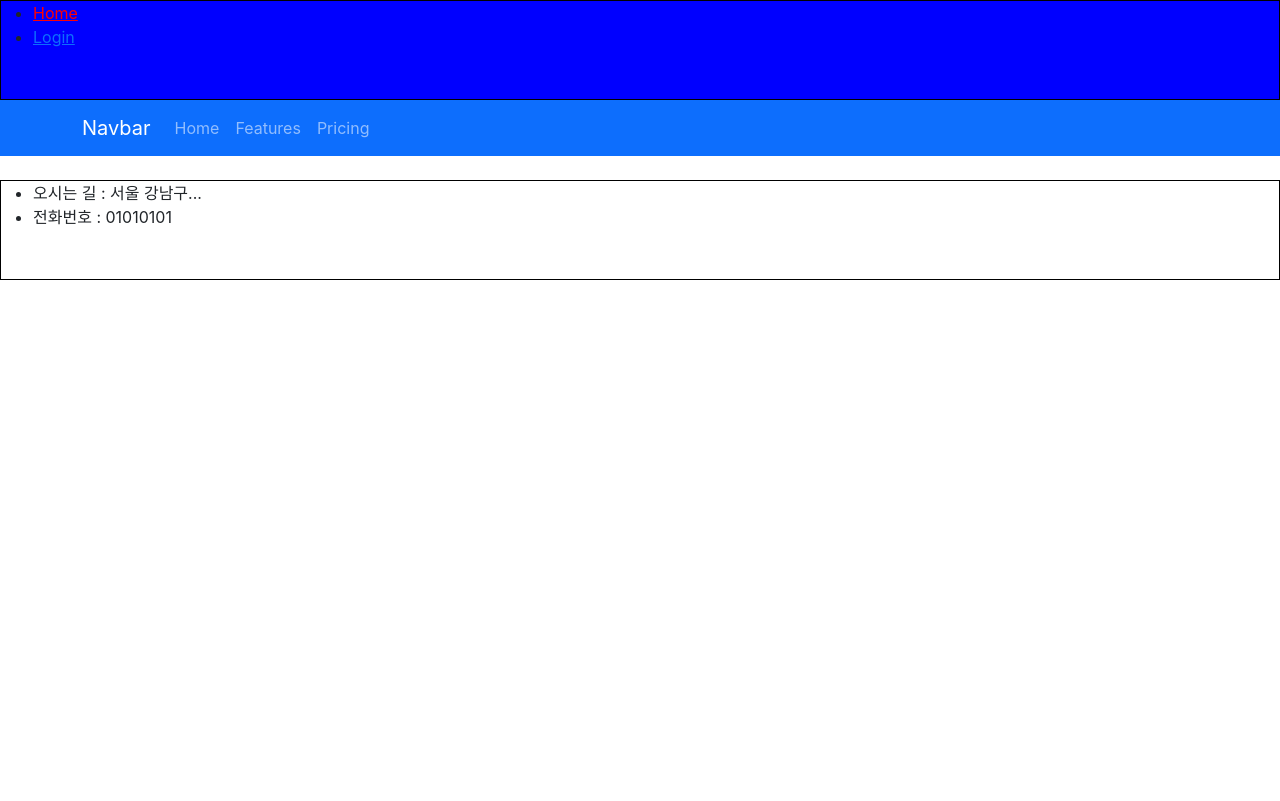
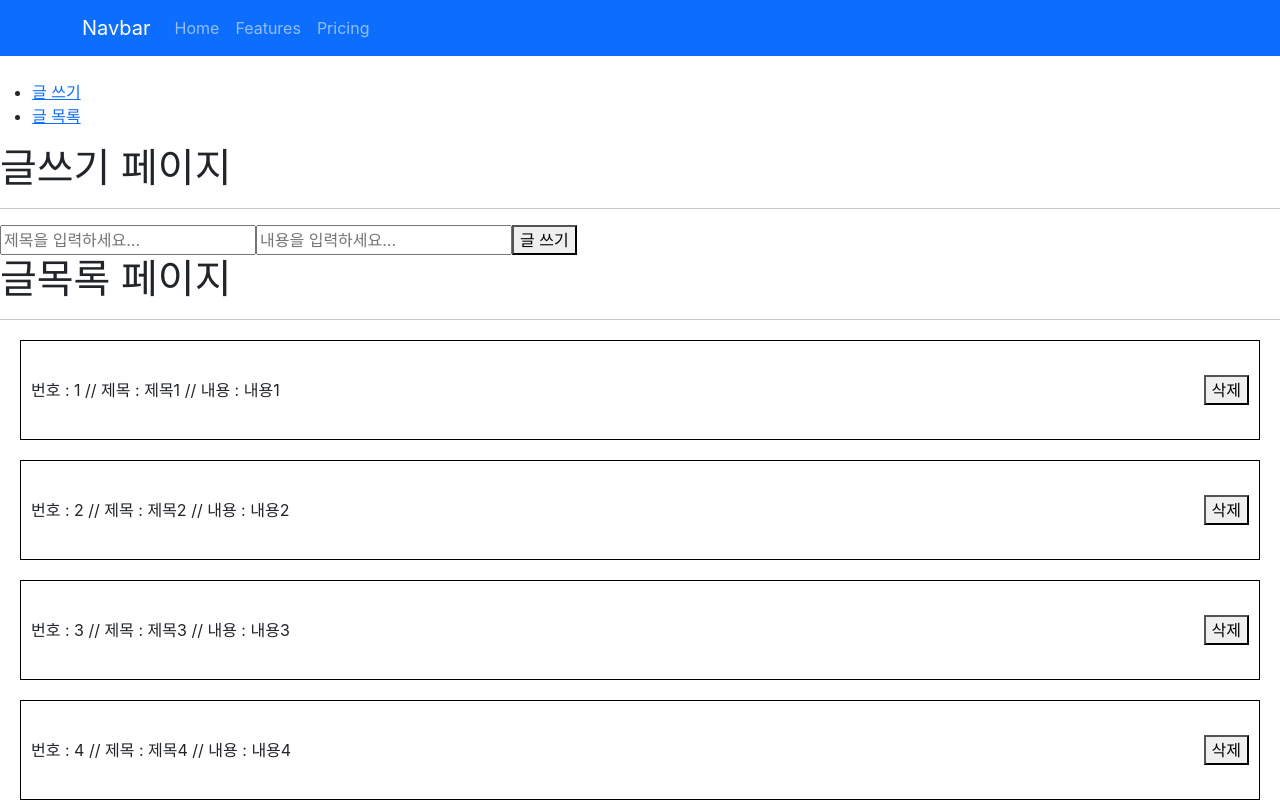
Before and after one commit to JangDongHa/React, a React (Create React App) app: page /list in a window 1280 px wide. Shown: the top 801 px of the page. Built offline with nearby package versions, Linux system fonts and the light colour scheme.

Commit message:
React Project(22/02/18)

```diff
--- a/src/App.js
+++ b/src/App.js
@@ -6,6 +6,10 @@ import MainPage from "./components/pages/MainPage";
 import Footer from "./components/Footer";
 import Header from "./components/Header";
 import { Route, Routes } from "react-router-dom";
+import { Nav } from "react-bootstrap";
+import Navigation from "./components/Navigation";
+import ListPage from "./pages/ListPage";
+import WritePage from "./pages/WritePage";
 
 //0. React Engine = Data 변경을 감지하여 UI를 그려주는 역할
 //1. 실행 과정 (index.html) react에서 page를 바꾼다라는 개념 = body의 내용을 바꾼다. (page를 변경하는 것이 아닌 하나의 페이지에서 body의 내용만 바뀜)
@@ -28,16 +32,19 @@ import { Route, Routes } from "react-router-dom";
 function App() {
   // = js에서 let t = document.createElement("h1");
   // t.style = {font-size: "1.5em"}';
-  // 내부에서 Style을 관리하면
+  // 내부에서 Style을 관리하면 유동적인 스타일 변경 가능
 
 
 
   return <div>
     <div>
       <Header />
+        <Navigation />
         <Routes>
           <Route path="/" element={<MainPage />} />
           <Route path="/login/:id" element={<LoginPage />} />
+          <Route path="/list" element={<ListPage />}/>
+          <Route path="/write" element={<WritePage />}/>
         </Routes>
       <Footer />
     </div>
--- a/src/components/Header.js
+++ b/src/components/Header.js
@@ -1,5 +1,5 @@
 import React from 'react';
-import { Container, Nav, Navbar } from 'react-bootstrap';
+import { Button, Container, Form, FormControl, Nav, Navbar } from 'react-bootstrap';
 import { Link } from 'react-router-dom';
 import styled from 'styled-components';
 
@@ -19,27 +19,14 @@ const Header = () => {
     return (
         <>
             <div>
-                <StyledHeaderDiv backgroundColor= "blue">
-                <ul>
-                    <li>
-                        <StyledHeaderLink to="/" color='white'>Home</StyledHeaderLink>
-                    </li>
-                    <li>
-                        <Link to="/login/10">Login</Link>
-                    </li>
-                </ul>
-                </StyledHeaderDiv>
-            </div>
-            <div>
-                            <>
-
+                <>
                 <Navbar bg="primary" variant="dark">
                     <Container>
-                    <Navbar.Brand href="#home">Navbar</Navbar.Brand>
+                    <Link to="/" className='navbar-brand'>Navbar</Link>
                     <Nav className="me-auto">
-                    <Nav.Link href="#home">Home</Nav.Link>
-                    <Nav.Link href="#features">Features</Nav.Link>
-                    <Nav.Link href="#pricing">Pricing</Nav.Link>
+                    <Link to="/" className='nav-link'>Home</Link>
+                    <Link to="/" className='nav-link'>Features</Link>
+                    <Link to="/" className='nav-link'>Pricing</Link>
                     </Nav>
                     </Container>
                 </Navbar>
@@ -52,3 +39,17 @@ const Header = () => {
 };
 
 export default Header;
+
+
+{/* <div>
+                <StyledHeaderDiv backgroundColor= "blue">
+                <ul>
+                    <li>
+                        <StyledHeaderLink to="/" color='white'>Home</StyledHeaderLink>
+                    </li>
+                    <li>
+                        <Link to="/login/10">Login</Link>
+                    </li>
+                </ul>
+                </StyledHeaderDiv>
+            </div> */}
--- /dev/null
+++ b/src/components/Navigation.js
@@ -0,0 +1,15 @@
+import React from 'react';
+import { Link } from 'react-router-dom';
+
+const Navigation = () => {
+    return (
+        <div>
+            <ul>
+            <li><Link to="/write">글 쓰기</Link></li>
+            <li><Link to="/list">글 목록</Link></li>
+            </ul>
+        </div>
+    );
+};
+
+export default Navigation;
--- a/src/components/main/Main.js
+++ b/src/components/main/Main.js
@@ -26,7 +26,6 @@ const Main = (props) => {
     const {boards, setBoards, number, setNumber, user} = props; // const boards = props.boards 라고 하지 않고 넘어온 변수의 이름을 {} 내에 넣으면 알아서 매핑해서 넣어줌
 
 
-
     return (
         <div>
             <h1>This is Main Page (username : {user.username})</h1>
--- /dev/null
+++ b/src/pages/ListPage.js
@@ -0,0 +1,77 @@
+import React from 'react';
+import { useState } from 'react/cjs/react.development';
+import styled from 'styled-components';
+import WritePage from './WritePage';
+
+const ListPage = () =>{
+    const StyledItemBoxDiv = styled.div`
+        display: flex;
+        justify-content: space-between;
+        border: 1px solid black;
+        padding: 10px;
+        height: 100px;
+        margin: 20px;
+        align-items: center;
+    `;
+
+    const [posts, setPosts] = useState([
+        {id: 1, title: "제목1", content: "내용1"},
+        {id: 2, title: "제목2", content: "내용2"},
+        {id: 3, title: "제목3", content: "내용3"},
+        {id: 4, title: "제목4", content: "내용4"},
+        {id: 5, title: "제목5", content: "내용5"}
+    ])
+
+    const [post, setPost] = useState({
+        id: 6,
+        title: "",
+        content: ""
+    });
+
+    const handleWrite = ()=>{
+        // ListPage의 setPosts에 입력한 input값을 담아야함
+        setPost({...post, id: post.id+1}); // post가 추가될 때마다 1씩 증가
+        setPosts([...posts, post]);
+    };
+
+    const handleChangeTitle = (e)=>{ // onChange가 되었을 때 변경된 이벤트가 e로 들어감
+        setPost({title: e.target.value}); // setPost로 상태 변경을 하기 전까지는 변수는 변경이 되지 않기 때문에 setPost를 넣지 않으면 값이 들어가지 않음
+    };
+
+    const handlechangeContent = (e)=>{
+        setPost({content: e.target.value});
+    };
+
+    const handleForm = (e)=>{ // 위처럼 하면 10개의 input이면 10개의 변수를 만들어야 하기 때문에 input에 name을 추가하여 하나로 관리하는 것이 좋음
+        // console.log(e.target.name); // e.target.name : input 내 name 값
+        //console.log(e.target.value); // e.target.value : input 내 value 값
+
+        // computed property names 문법 (key값 동적 할당)
+
+        setPost({...post, [e.target.name] : e.target.value}) // []로 묶은 값이 key값 : value 값으로 해서 name에 따른 value값을 넣어줌]
+
+        console.log(post.title);
+        console.log(post.content);
+    }
+    return (
+        <div>
+            <h1>글쓰기 페이지</h1>
+            <hr/>
+            <form>
+                <input type="text" placeholder="제목을 입력하세요..." value={post.title} onChange={handleForm} name="title"/>
+                <input type="text" placeholder="내용을 입력하세요..." value={post.content} onChange={handleForm} name="content"/>
+                <button type="button" onClick={handleWrite}>글 쓰기</button>
+            </form>
+            <h1>글목록 페이지</h1>
+            <hr />
+            {posts.map((post)=> <StyledItemBoxDiv>
+                <div>
+                번호 : {post.id} // 제목 : {post.title} // 내용 : {post.content}
+                </div>
+                <button>삭제</button>
+                </StyledItemBoxDiv>)}
+        </div>
+    );
+};
+
+export default ListPage;
--- /dev/null
+++ b/src/pages/WritePage.js
@@ -0,0 +1,20 @@
+import React from 'react';
+
+const WritePage = () => {
+    const handleWrite = ()=>{
+        // ListPage의 setPosts에 입력한 input값을 담아야함
+        let post = {id: 6, title: "input data"};
+    };
+    return (
+        <div>
+            <h1>글쓰기 페이지</h1>
+            <hr/>
+            <form>
+                <input type="text" placeholder="제목을 입력하세요..."/>
+                <button type="button" onClick={handleWrite}>글 쓰기</button>
+            </form>
+        </div>
+    );
+};
+
+export default WritePage;
```
